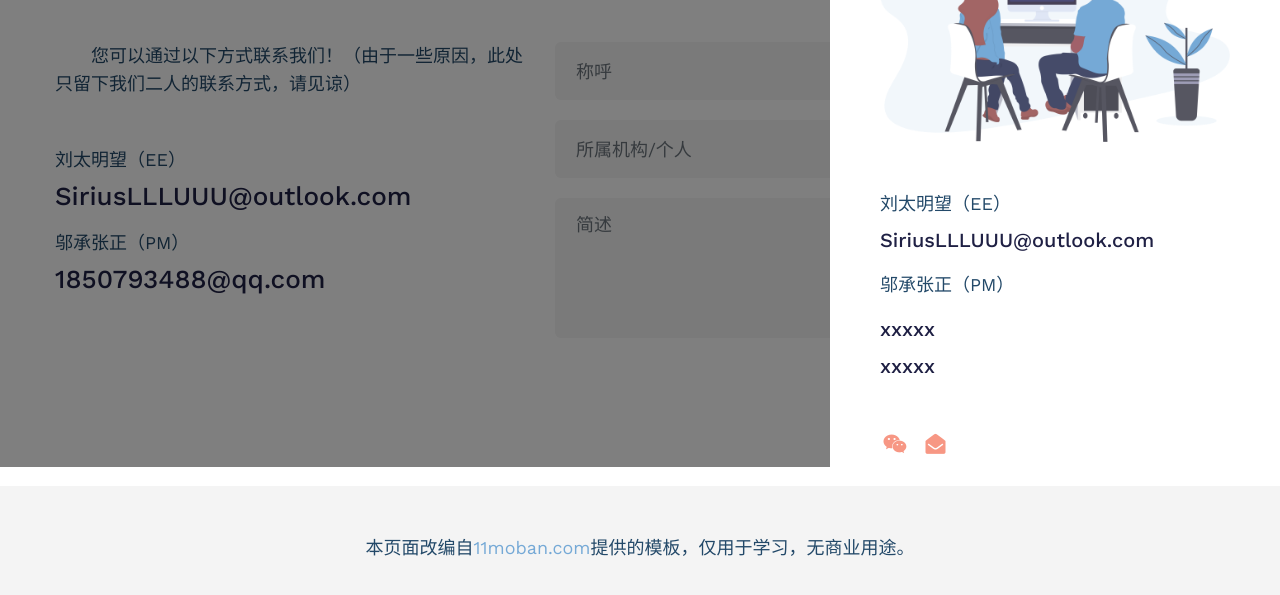
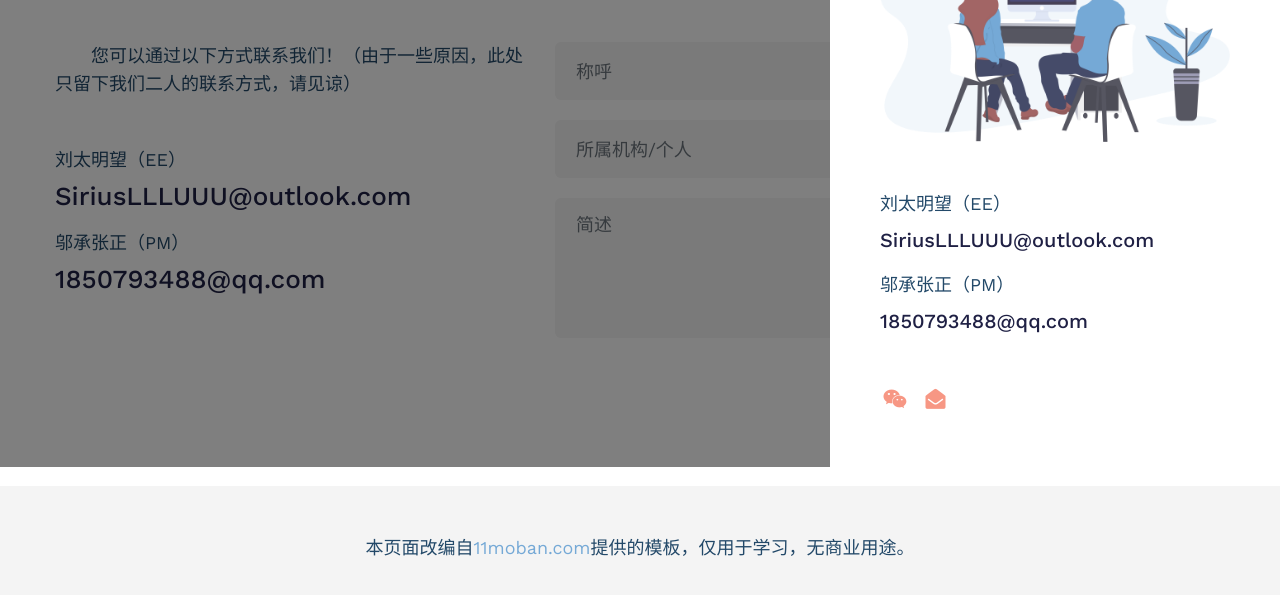
Before and after one commit to SiriusAhu/pdpY2-Electronic-Group, a plain HTML site: page contact.html in a window 1280 px wide. Both pictures are taken after a click on the link 1168 px from the left and 44 px from the top of the page. Shown: the part 333-928 px from the top of the page. Drawn offline with nearby package versions, Linux system fonts and the light colour scheme.

Commit message:
Add files via upload

```diff
--- a/contact.html
+++ b/contact.html
@@ -120,11 +120,8 @@
               <li class="mt-3">
                 <p>邬承张正（PM）</p>
                 </li>
-              <li class="mt-3">
-                <p><a href="tel:xxxxx">xxxxx</a></p>
-              </li>
               <li class="mt-2">
-                <p><a href="mailto:xxxxx">xxxxx</a></p>
+                <p><a href="mailto:1850793488@qq.com">1850793488@qq.com</a></p>
               </li>
             </ul>
           </div>
```
